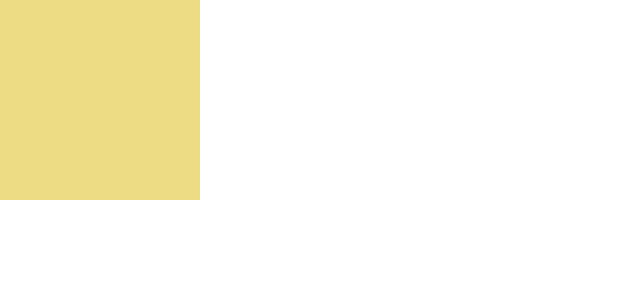
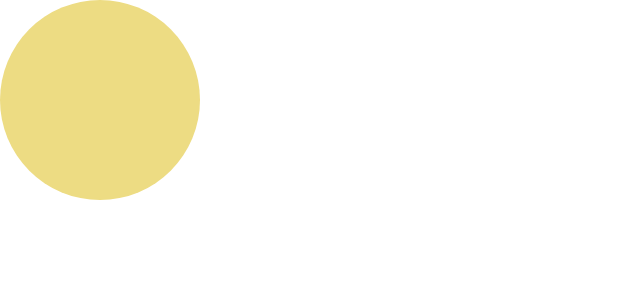
Before and after one commit to rev-bar/ReactLifeCycle, a React (Create React App) app: page / in a window 1280 px wide. Shown: the top 300 px of the page, without its empty margins (0-640 px from the left). Built offline with nearby package versions, Linux system fonts and the light colour scheme.

Commit message:
updating render to circle after 5 times

```diff
--- a/src/components/RandomBoxColor.js
+++ b/src/components/RandomBoxColor.js
@@ -9,12 +9,13 @@ class RandomBoxColor extends React.Component{
         this.counter = 0;
 
         this.state = {
+            // isBox : 1,
             color : this.getRandomColor(),
+            isBox : true
         }
     }
 
     componentDidMount (){
-
         this.boxInterval = setInterval(()=> {
             this.setState({color: this.getRandomColor() })
         },1000  );
@@ -22,12 +23,13 @@ class RandomBoxColor extends React.Component{
 
     componentDidUpdate(prevProps, prevState) {
 
-
-
         if (this.counter < 9){
-
+            if (this.counter >= 4 ) {
+                this.state.isBox = false
+            }
             this.counter = this.counter + 1;
             console.log (this.counter);
+
         }
         else {
             clearInterval (this.boxInterval);
@@ -57,11 +59,22 @@ class RandomBoxColor extends React.Component{
         //convert color state to style
 
         const {color} = this.state
-        const boxStyle = {backgroundColor: color}
+        // console.log (this.state.isBox);
+        const boxStyle =  {backgroundColor: color};
+        this.boxStyle = {backgroundColor: color ,borderRadius: "50%" };
 
+        if (this.state.isBox === 1) {
+
+            // alert("1");
+        // } else{
+            // this.boxStyle = {backgroundColor: color ,borderRadius: "50%" };
+            // alert("1");
+            console.log(this.boxStyle);
+        }
+        //
         return(
             <>
-                <div className="box" style= {boxStyle}> </div>
+                <div className={this.state.isBox ? "box" : "circle"}  style= {boxStyle}> </div>
             </>
 
 
```
Also changed, not shown: 1 other file (tests, documents, lock files or other folders).
